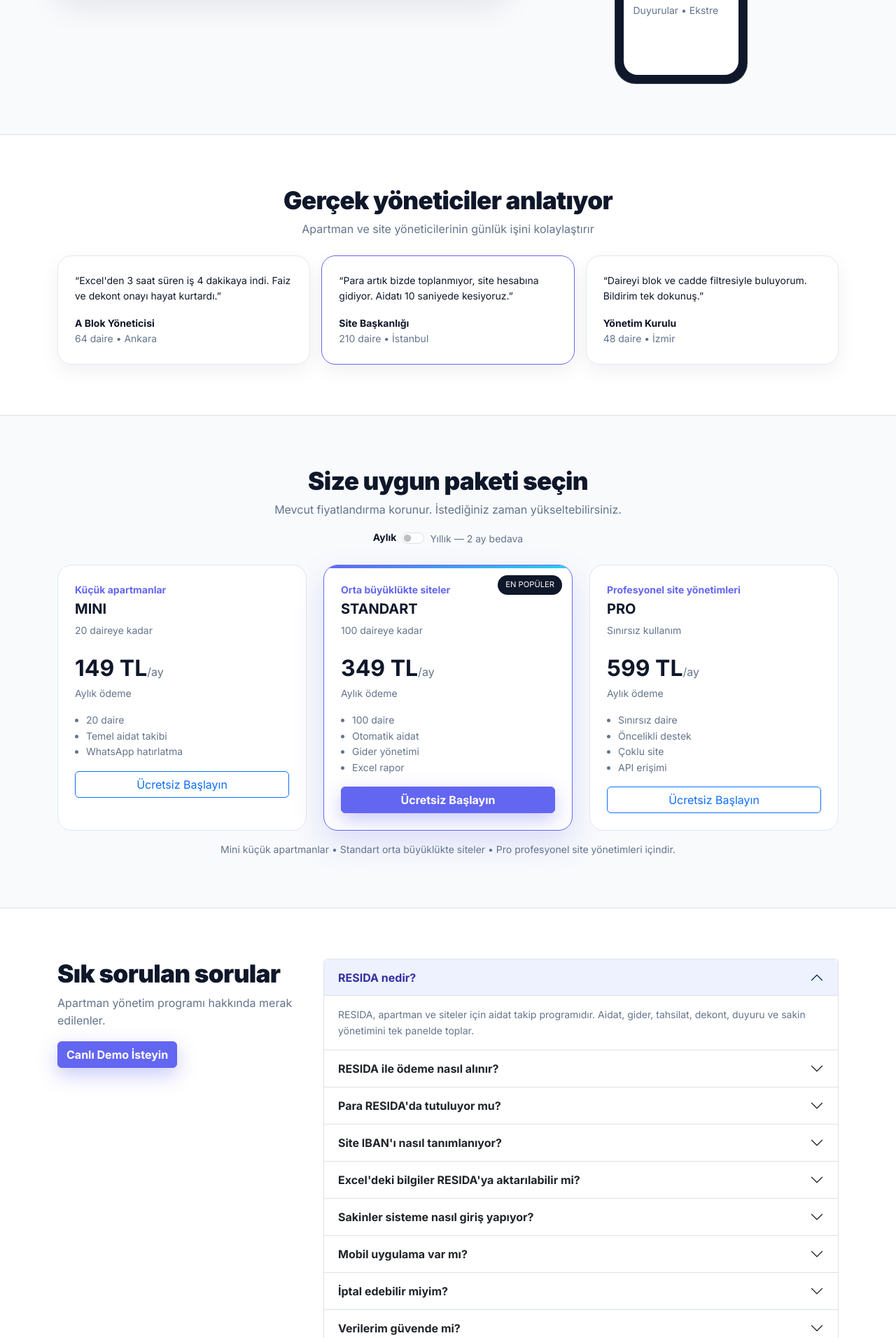
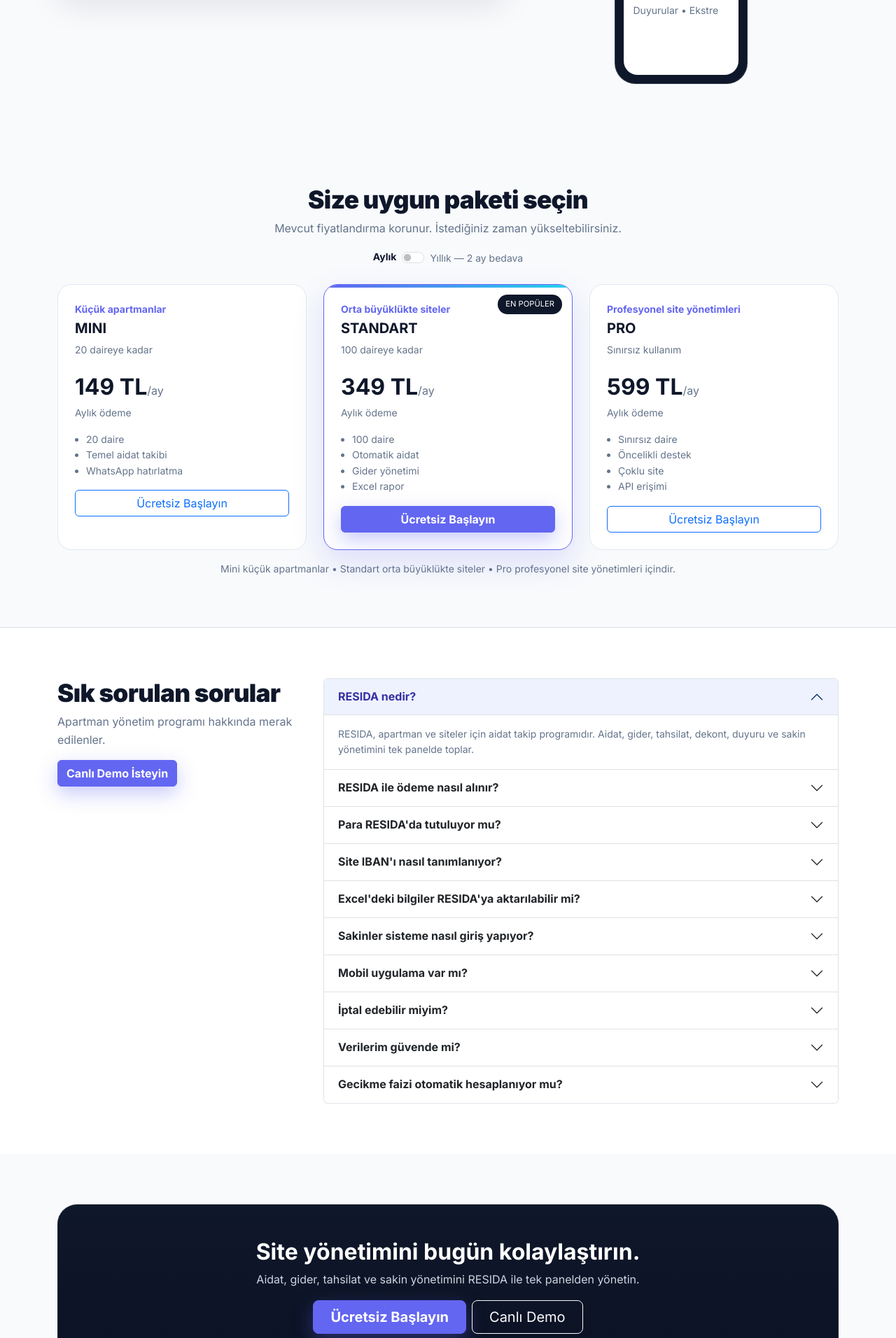
Before and after one commit to Aranan06/resida-pro, a PHP site: page /landing.php in a window 1280 px wide. Shown: the part 3234-5146 px from the top of the page at 70% size. Run offline with PHP 8.4, Linux system fonts and the light colour scheme; data comes from the database, SQL or seed files in the repository; some libraries are stand-ins or nearby versions.

Commit message:
fix: gercek olmayan yonetici yorumlari kaldirildi

```diff
--- a/landing.php
+++ b/landing.php
@@ -269,20 +269,6 @@
   </div>
 </section>
 
-<section class="section bg-white border-top border-bottom">
-  <div class="container">
-    <div class="text-center mb-4">
-      <h2 class="section-title">Gerçek yöneticiler anlatıyor</h2>
-      <p class="muted">Apartman ve site yöneticilerinin günlük işini kolaylaştırır</p>
-    </div>
-    <div class="row g-3">
-      <div class="col-md-4"><div class="card-soft p-4 h-100"><div class="small">“Excel'den 3 saat süren iş 4 dakikaya indi. Faiz ve dekont onayı hayat kurtardı.”</div><div class="small fw-bold mt-3">A Blok Yöneticisi</div><div class="small muted">64 daire • Ankara</div></div></div>
-      <div class="col-md-4"><div class="card-soft p-4 h-100" style="border-color:#6366f1"><div class="small">“Para artık bizde toplanmıyor, site hesabına gidiyor. Aidatı 10 saniyede kesiyoruz.”</div><div class="small fw-bold mt-3">Site Başkanlığı</div><div class="small muted">210 daire • İstanbul</div></div></div>
-      <div class="col-md-4"><div class="card-soft p-4 h-100"><div class="small">“Daireyi blok ve cadde filtresiyle buluyorum. Bildirim tek dokunuş.”</div><div class="small fw-bold mt-3">Yönetim Kurulu</div><div class="small muted">48 daire • İzmir</div></div></div>
-    </div>
-  </div>
-</section>
-
 <section class="section" id="fiyatlar">
   <div class="container">
     <div class="text-center mb-3">
```
